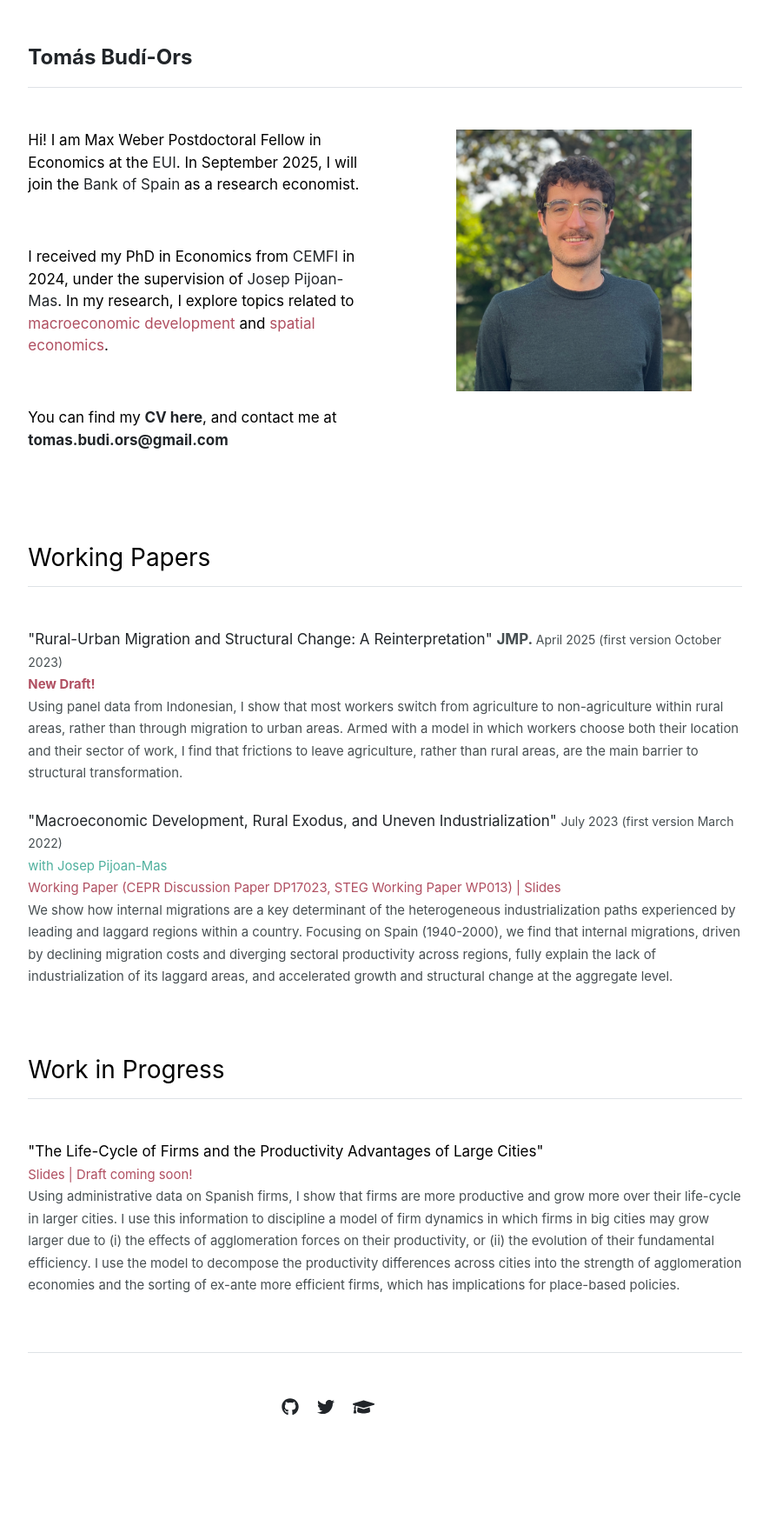
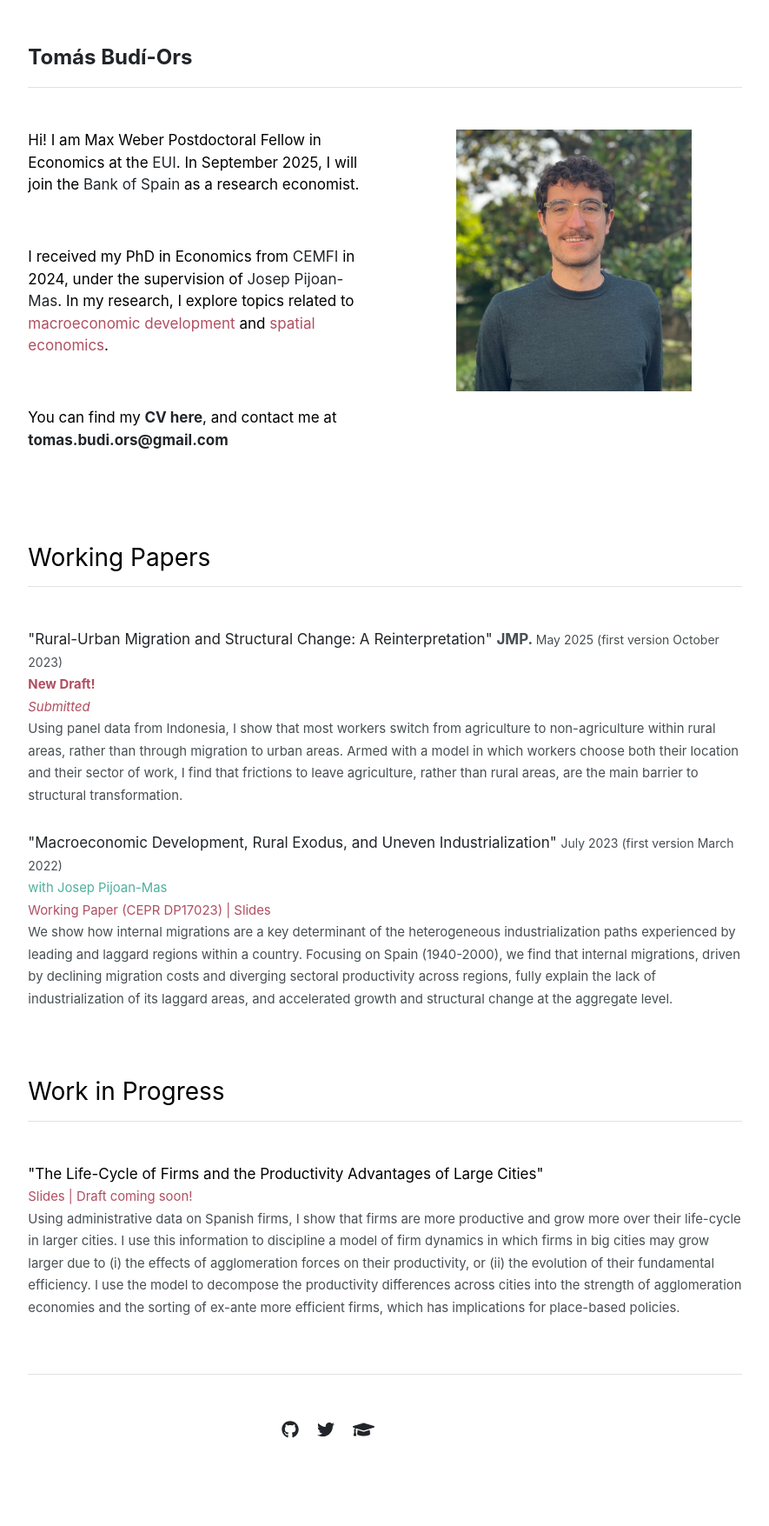
Before and after one commit to tomas-budi-ors/tomas-budi-ors.github.io, a Jekyll site: the page built from index.md, in a window 1280 px wide. Shown: the whole page at 87% size, without its empty margins (197-1082 px from the left). Built offline with Jekyll 4.4.1, drawn with Linux system fonts in a browser that asks for light colours; before the commit the page ends 1730 px from its top, so only the background shows below that.

Commit message:
JMP submission

```diff
--- a/_data/working_papers.yml
+++ b/_data/working_papers.yml
@@ -1,13 +1,14 @@
 featured:
 - {name: '"Rural-Urban Migration and Structural Change: A Reinterpretation"',
-    extra_info: '<span style="font-size: 17px; font-weight: bold;"> JMP. </span> April 2025 (first version October 2023)',
+    extra_info: '<span style="font-size: 17px; font-weight: bold;"> JMP. </span> May 2025 (first version October 2023)',
     url: '/working_papers/BudiOrs_JMP.pdf',
     links: '<a href="/working_papers/BudiOrs_JMP.pdf" target="_blank" rel="noopener noreferrer" style="font-weight: bold;">New Draft!</a>',
-    abstract: 'Using panel data from Indonesian, I show that most workers switch from agriculture to non-agriculture within rural areas, rather than through migration to urban areas. Armed with a model in which workers choose both their location and their sector of work, I find that frictions to leave agriculture, rather than rural areas, are the main barrier to structural transformation.'}
+    status: '<em>Submitted</em>',
+    abstract: 'Using panel data from Indonesia, I show that most workers switch from agriculture to non-agriculture within rural areas, rather than through migration to urban areas. Armed with a model in which workers choose both their location and their sector of work, I find that frictions to leave agriculture, rather than rural areas, are the main barrier to structural transformation.'}
 - {name: '"Macroeconomic Development, Rural Exodus, and Uneven Industrialization"',
    extra_info: 'July 2023 (first version March 2022)',
    coauthors: 'with <a href="https://www.cemfi.es/~pijoan/" target="_blank" rel="noopener noreferrer">Josep Pijoan-Mas</a>',
-   links: '<a href="/working_papers/SC_Migration_12bis.pdf" target="_blank" rel="noopener noreferrer">Working Paper</a> (CEPR Discussion Paper DP17023, STEG Working Paper WP013) | <a href="/working_papers/SC_geo_EEA.pdf" target="_blank" rel="noopener noreferrer">Slides</a>',
+   links: '<a href="/working_papers/SC_Migration_12bis.pdf" target="_blank" rel="noopener noreferrer">Working Paper</a> (CEPR DP17023) | <a href="/working_papers/SC_geo_EEA.pdf" target="_blank" rel="noopener noreferrer">Slides</a>',
    url: '/working_papers/SC_Migration_12bis.pdf',
    abstract: 'We show how internal migrations are a key determinant of the heterogeneous industrialization paths experienced by leading and laggard regions within a country.
     Focusing on Spain (1940-2000), we find that internal migrations, driven by declining migration costs and diverging sectoral productivity across regions, fully explain the lack of industrialization of its laggard areas, and accelerated growth and structural change at the aggregate level.'}
--- a/_includes/working_papers.html
+++ b/_includes/working_papers.html
@@ -14,6 +14,9 @@
           {% if item.links %}
             <span class="links"><small>{{ item.links }}</small></span><br>
           {% endif %}
+          {% if item.status %}
+            <span class="status"><small>{{ item.status }}</small></span><br>
+          {% endif %}
           {% if item.abstract %}
             <span class="abstract"><small>{{ item.abstract }}</small></span>
           {% endif %}
--- a/_sass/main.scss
+++ b/_sass/main.scss
@@ -40,6 +40,14 @@ span.links a {
   color: inherit;
 }
 
+span.status {
+  color: #b04f61;
+}
+
+span.status a {
+  color: inherit;
+}
+
 span.abstract {
   color: #474f52;
 }
```
Also changed, not shown: 1 other file.
